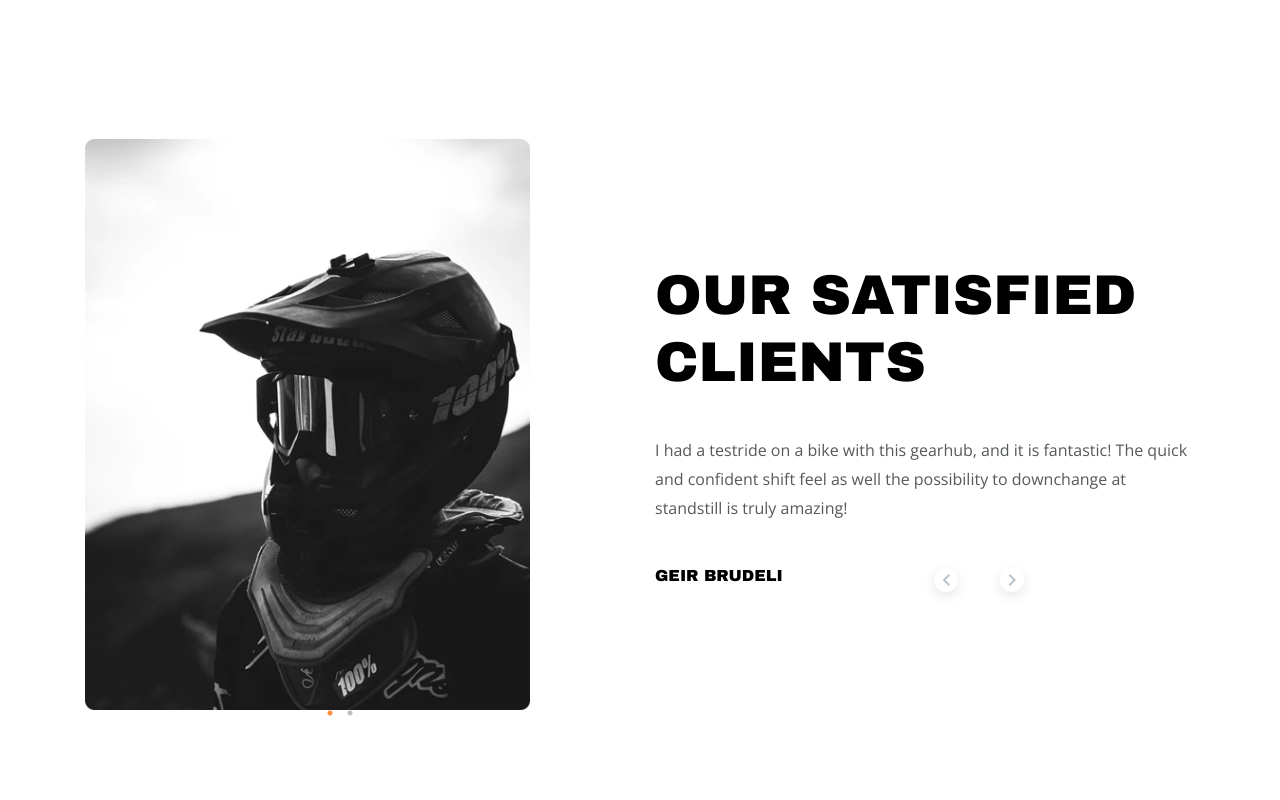
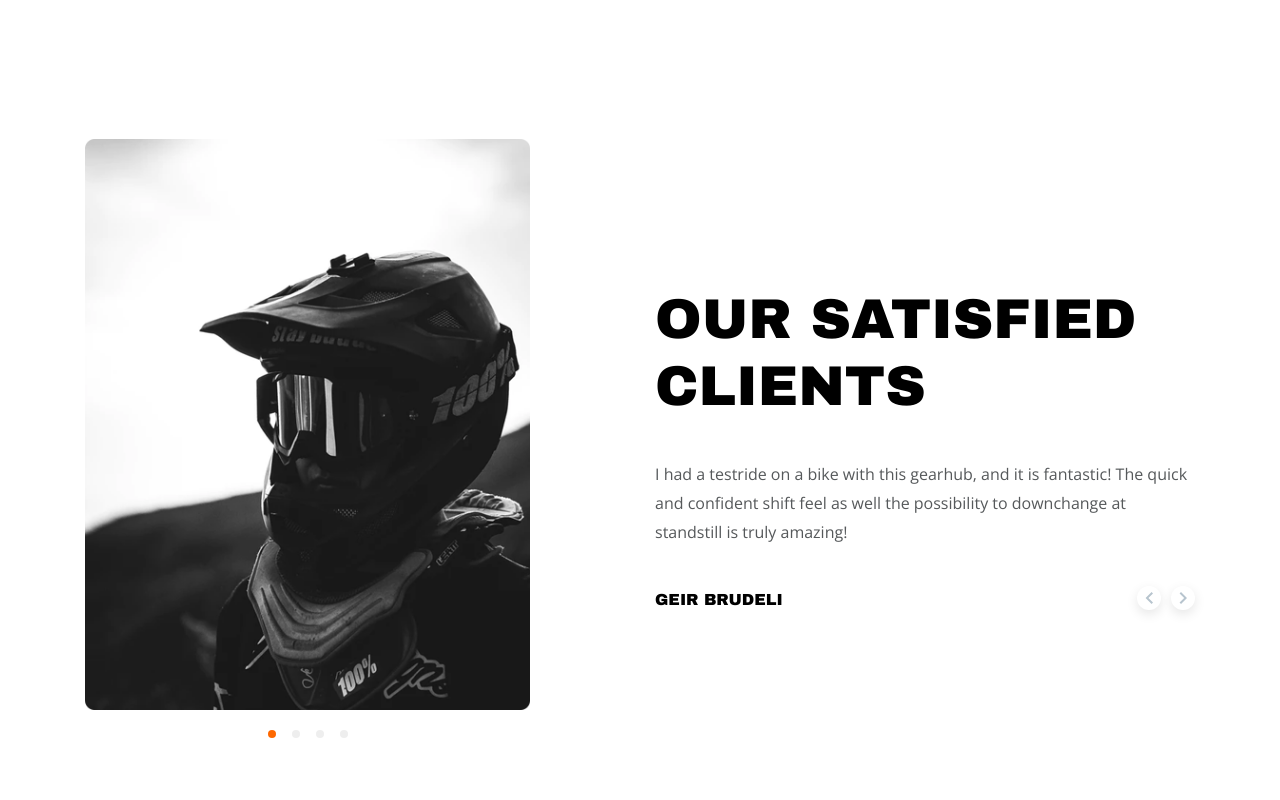
Before and after one commit to marijana-fi/kindernay-layout, a React (Create React App) app: page / in a window 1280 px wide. Shown: the part 4900-5700 px from the top of the page. Built offline with nearby package versions, Linux system fonts and the light colour scheme.

Commit message:
add slider styling

```diff
--- a/src/App.js
+++ b/src/App.js
@@ -24,7 +24,6 @@ function App() {
 			<SectionProducts />
 			<SectionWhy />
 			<SectionClients />
-
 			<SectionBuy />
 			<SectionNews />
 			<SectionNewsletter />
--- a/src/components/section-clients/SectionClients.js
+++ b/src/components/section-clients/SectionClients.js
@@ -1,24 +1,101 @@
-import React from "react";
+import React, { useState, useRef } from "react";
 import "./section-clients.scss";
 import clientsData from "../../data/clientsData";
 import Slider from "react-slick";
+
 import "slick-carousel/slick/slick.css";
 import "slick-carousel/slick/slick-theme.css";
 
 function SectionClients() {
+	const customSlider = useRef();
+	const [current, setCurrent] = useState(0);
+	// setting slider configurations
+	const sliderSettings = {
+		infinite: true,
+		speed: 800,
+		dots: false,
+		arrows: true,
+		beforeChange: (current, next) => setCurrent(next),
+	};
+
+	const gotoNext = () => {
+		customSlider.current.slickNext();
+	};
+
+	const gotoPrev = () => {
+		customSlider.current.slickPrev();
+	};
+	const renderDots = () => {
+		return (
+			<>
+				{clientsData.map((data, i) => (
+					<button
+						onClick={() => customSlider.current.slickGoTo(i)}
+						className={i === current ? "dot active" : "dot"}
+					></button>
+				))}
+			</>
+		);
+	};
+
 	return (
-		<section className="section-clients">
-			<Slider dots={true} infinite={false}>
+		<section id="section-clients">
+			<Slider {...sliderSettings} ref={customSlider}>
 				{clientsData.map((data) => (
-					<div className="container client-slider">
+					<div className="container">
 						<div className="row padding justify-content-between align-items-center">
 							<div className="col-xs-12 col-md-6 col-lg-5 mb-4">
-								<img src={data.image} alt="client" />
+								<div className="img-wrap">
+									<img src={data.image} alt="client" />
+									<div className="slider-dots">
+										{renderDots()}
+									</div>
+								</div>
 							</div>
+
 							<div className="col-sm-12 col-md-6">
 								<h2>Our satisfied clients</h2>
+
 								<p className="client-desc">{data.desc}</p>
-								<h3>{data.name}</h3>
+								<div className="client-name">
+									<h3>{data.name}</h3>
+									<div className="slider-arrows">
+										<button
+											className="arrow-prev"
+											onClick={() => gotoPrev()}
+										>
+											<svg
+												width="8"
+												height="12"
+												viewBox="0 0 8 12"
+												fill="none"
+												xmlns="http://www.w3.org/2000/svg"
+											>
+												<path
+													d="M8 1.41L3.42 6L8 10.59L6.59 12L0.59 6L6.59 1.23266e-07L8 1.41Z"
+													fill="#b7c4ce"
+												/>
+											</svg>
+										</button>
+										<button
+											className="arrow-next"
+											onClick={() => gotoNext()}
+										>
+											<svg
+												width="8"
+												height="12"
+												viewBox="0 0 8 12"
+												fill="none"
+												xmlns="http://www.w3.org/2000/svg"
+											>
+												<path
+													d="M0.590088 10.59L5.17009 6L0.590088 1.41L2.00009 0L8.00009 6L2.00009 12L0.590088 10.59Z"
+													fill="#b7c4ce"
+												/>
+											</svg>
+										</button>
+									</div>
+								</div>
 							</div>
 						</div>
 					</div>
--- a/src/components/section-clients/section-clients.scss
+++ b/src/components/section-clients/section-clients.scss
@@ -1,53 +1,63 @@
-.section-clients {
+#section-clients {
+	.img-wrap {
+		display: flex;
+		flex-direction: column;
+
+		img {
+			margin-bottom: 20px;
+		}
+		.slider-dots {
+			display: flex;
+			justify-content: center;
+
+			.dot {
+				width: 8px;
+				height: 8px;
+				border-radius: 50%;
+				background-color: #eee;
+				margin: 0 8px;
+				&.active {
+					background-color: var(--orange);
+				}
+			}
+		}
+	}
 	.slick-slider {
-		height: 100%;
+		overflow: hidden;
 	}
-	.slick-list {
-		height: 100%;
+
+	.client-name {
+		display: flex;
+		justify-content: space-between;
+		h3 {
+			margin-bottom: 0;
 		}
+		.slider-arrows {
 			button {
-		&.slick-arrow {
 				width: 24px;
 				height: 24px;
 				border-radius: 50%;
-			top: 65%;
-			background-color: #fff;
 				box-shadow: 0px 4px 12px 0px rgba(0, 0, 0, 0.1);
+
+				&.arrow-next {
+					margin-left: 10px;
+				}
 				&:hover {
 					background-color: var(--orange);
+					svg {
+						path {
+							fill: #fff;
 						}
 					}
-		&.slick-prev {
-			left: 73%;
-			background: #fff url("/img/slider-left_arrow-grey.svg") center
-				center no-repeat;
 				}
-		&.slick-next {
-			right: 20%;
-			background: #fff url("/img/slider-right_arrow-grey.svg") center
-				center no-repeat;
+			}
 		}
 	}
 
 	.slick-slide > div {
 		display: flex;
 	}
-	.slick-dots {
-		position: absolute;
-		bottom: 20%;
-		left: 25%;
-		width: auto;
-		li {
-			margin: 0;
-			&.slick-active {
-				button {
-					&::before {
-						color: var(--orange);
-					}
-				}
-			}
-		}
-	}
+
 	img {
 		width: 100%;
 		position: relative;
--- a/src/data/clientsData.js
+++ b/src/data/clientsData.js
@@ -1,4 +1,16 @@
 const clientsData = [
+	{
+		image: "img/clients-01.png",
+		name: "geir brudeli",
+		desc:
+			"I had a testride on a bike with this gearhub, and it is fantastic! The quick and confident shift feel as well the possibility to downchange at standstill is truly amazing!",
+	},
+	{
+		image: "img/clients-01.png",
+		name: "geir brudeli",
+		desc:
+			"I had a testride on a bike with this gearhub, and it is fantastic! The quick and confident shift feel as well the possibility to downchange at standstill is truly amazing!",
+	},
 	{
 		image: "img/clients-01.png",
 		name: "geir brudeli",
```
Also changed, not shown: src/components/hero-slider/hero-slider.scss (+7 -8 lines). Lines whose indentation alone changed are shown as unchanged.
